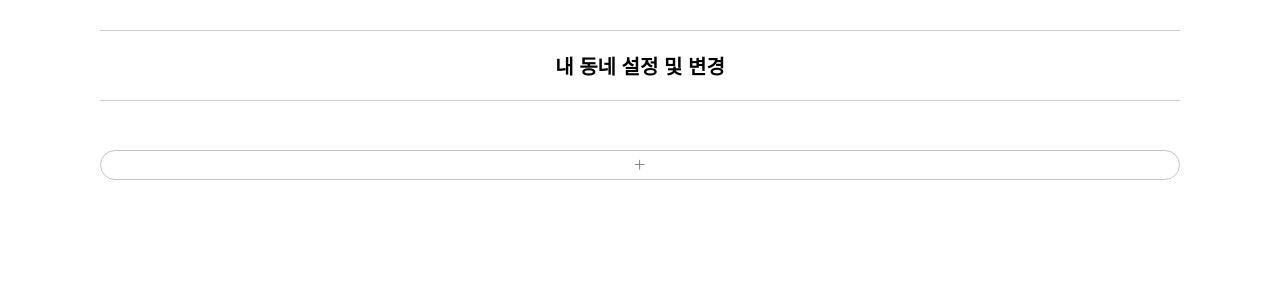
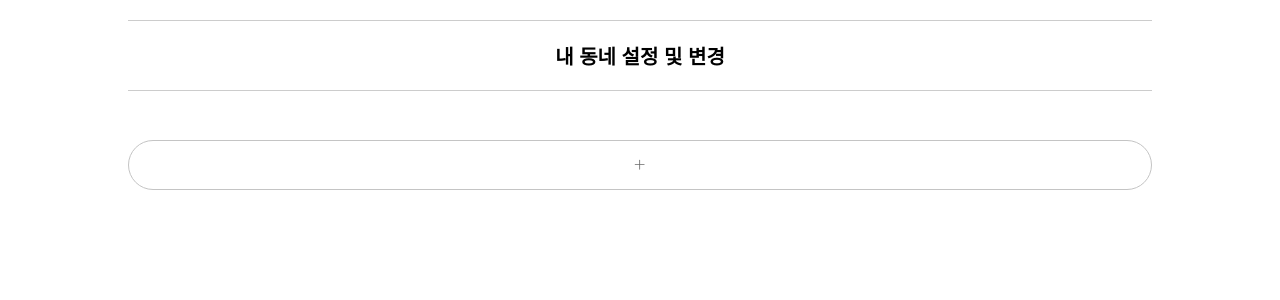
Before and after one commit to carrot-mart/carrot-web, a React (Create React App) app: page /mypage/region in a window 1280 px wide. Shown: the top 300 px of the page. Built offline with nearby package versions, Linux system fonts and the light colour scheme; a web font is replaced by a local one.

Commit message:
Design: change css

```diff
--- a/src/pages/MyPage/RegionSetttingsPage.js
+++ b/src/pages/MyPage/RegionSetttingsPage.js
@@ -3,6 +3,7 @@ import styled, { css } from "styled-components";
 import { BsXCircle, BsPlusLg } from "react-icons/bs";
 
 import SectionTitle from "../../components/MyPage/SectionTitle";
+import "../../globalStyles.css";
 
 function RegionSettingsPage() {
   const [isSelected, setIsSelected] = useState(false);
@@ -35,7 +36,8 @@ export default RegionSettingsPage;
 const StyledRegionSettings = styled.div`
   display: flex;
   flex-direction: column;
-  padding: 1rem 10rem;
+  width: 80%;
+  margin: auto;
   align-items: center;
 `;
 
@@ -53,7 +55,7 @@ const RegionSelectedBox = styled.div`
   background-color: rgb(255, 119, 43);
   border-radius: 5rem;
   width: 100%;
-  height: 3rem;
+  height: 5rem;
   color: white;
   justify-items: center;
   padding: 0 1.2rem;
@@ -66,7 +68,7 @@ const RegionNotSelectedBox = styled.div`
   border: 1px solid rgb(196, 196, 196);
   border-radius: 5rem;
   width: 100%;
-  height: 3rem;
+  height: 5rem;
   color: rgb(107, 107, 107);
   padding: 0 1.2rem;
   justify-content: center;
```
